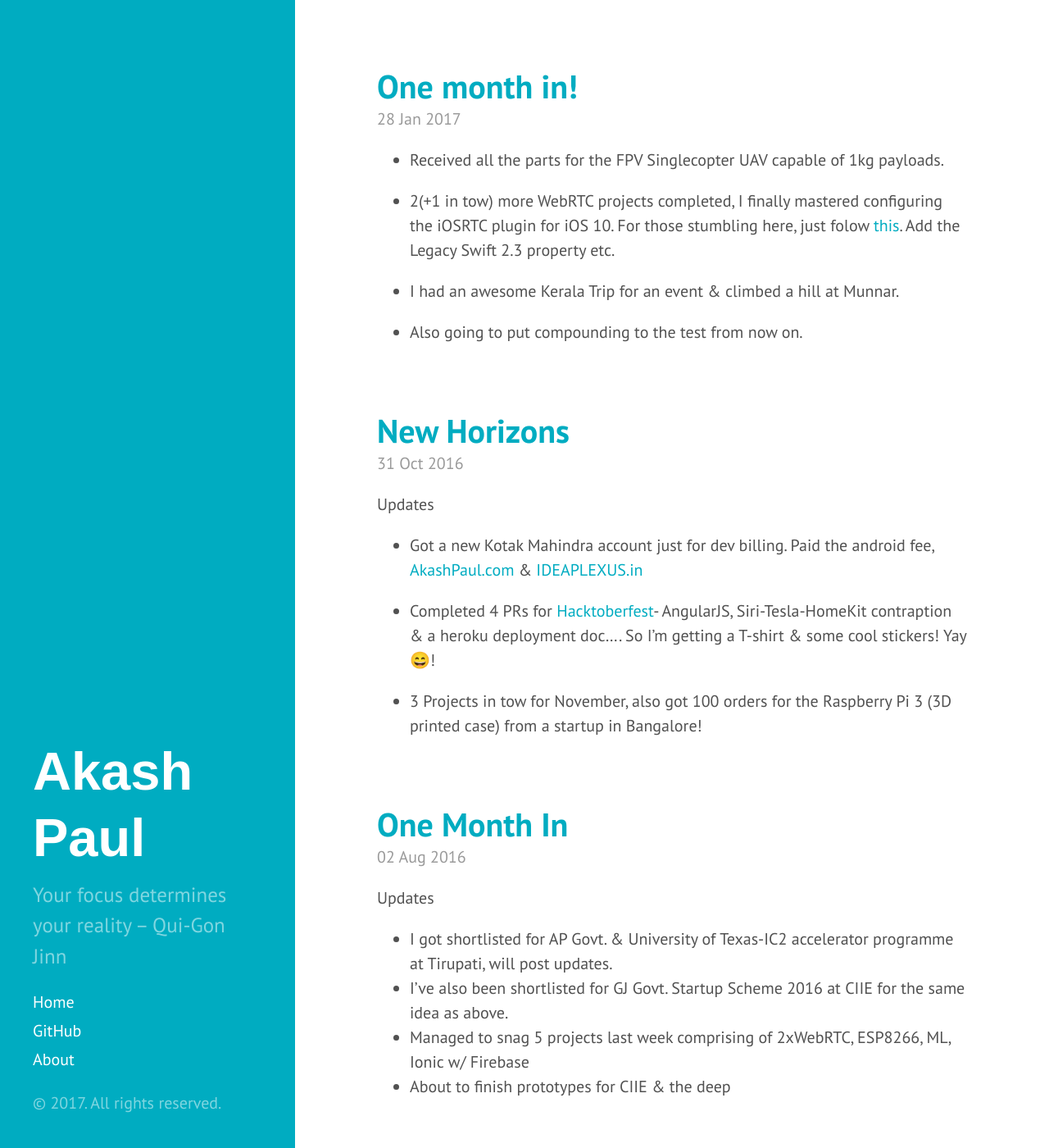
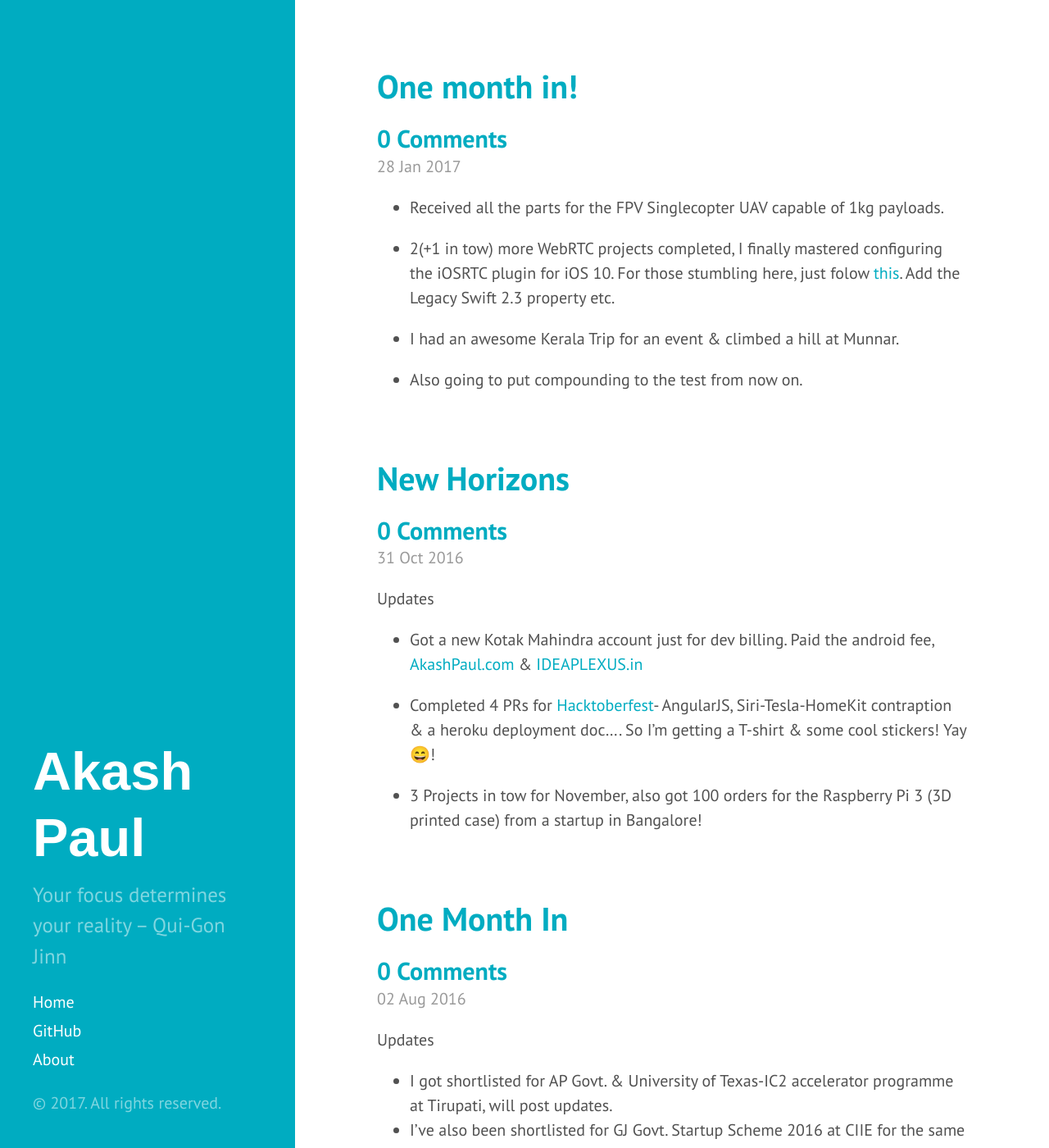
Before and after one commit to iakashpaul/iakashpaul.github.io, a Jekyll site: the page built from index.html, in a window 1280 px wide and 1400 px high. Shown: the whole window at 82% size. Built offline with Jekyll 4.4.1, drawn with Linux system fonts in a browser that asks for light colours; the list of posts is cut into pages by our own code; comment, search, counter and statistics services are not loaded; some of the changed text lies outside the part shown.

Commit message:
Update index.html

```diff
--- a/index.html
+++ b/index.html
@@ -11,6 +11,7 @@ title: Home
         {{ post.title }}
       </a>
     </h1>
+    <h2><a href="https://sgeos.github.io{{ post.url }}#disqus_thread">0 Comments</a></h2>
 
     <span class="post-date">{{ post.date | date_to_string }}</span>
 
```
